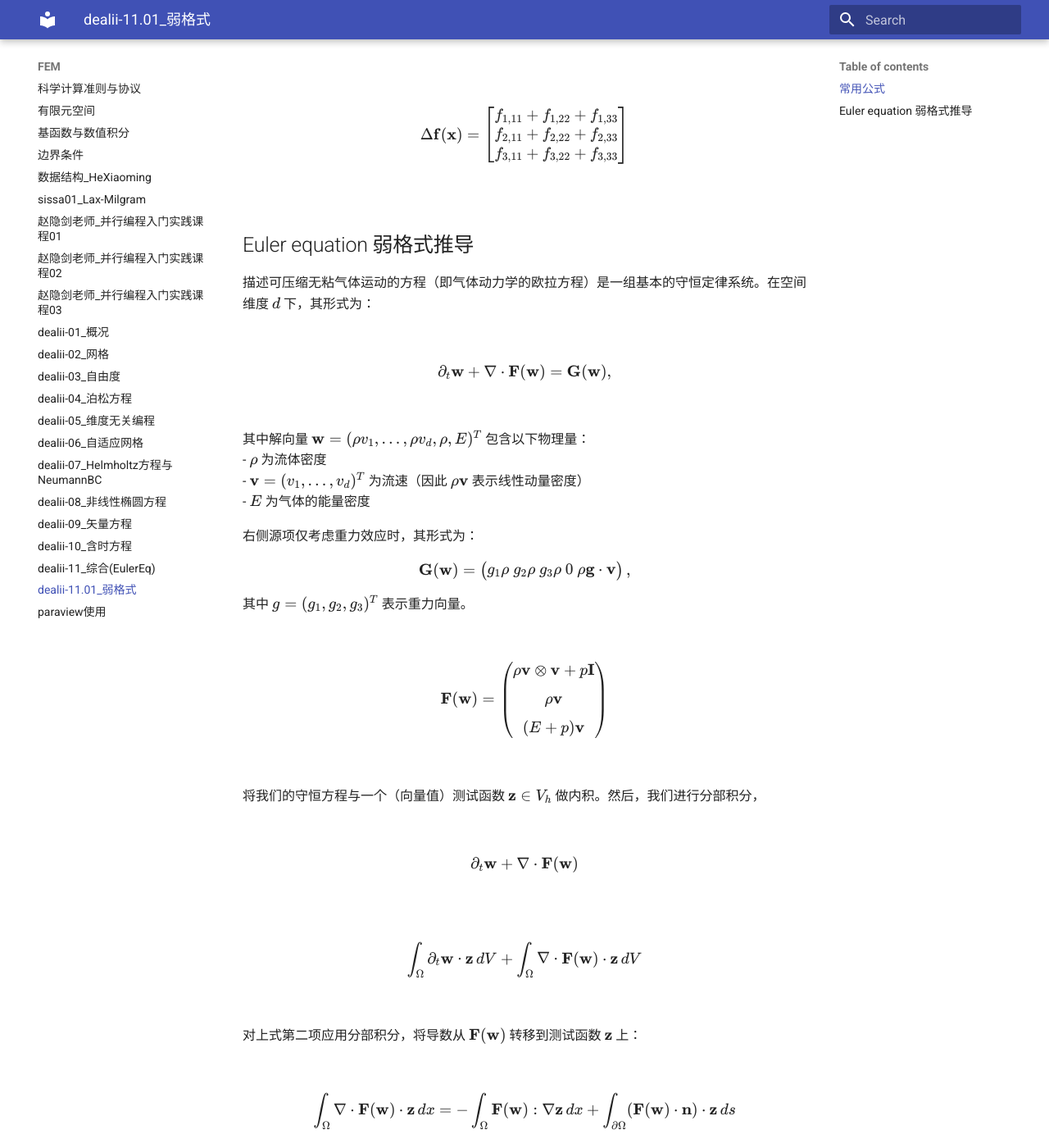
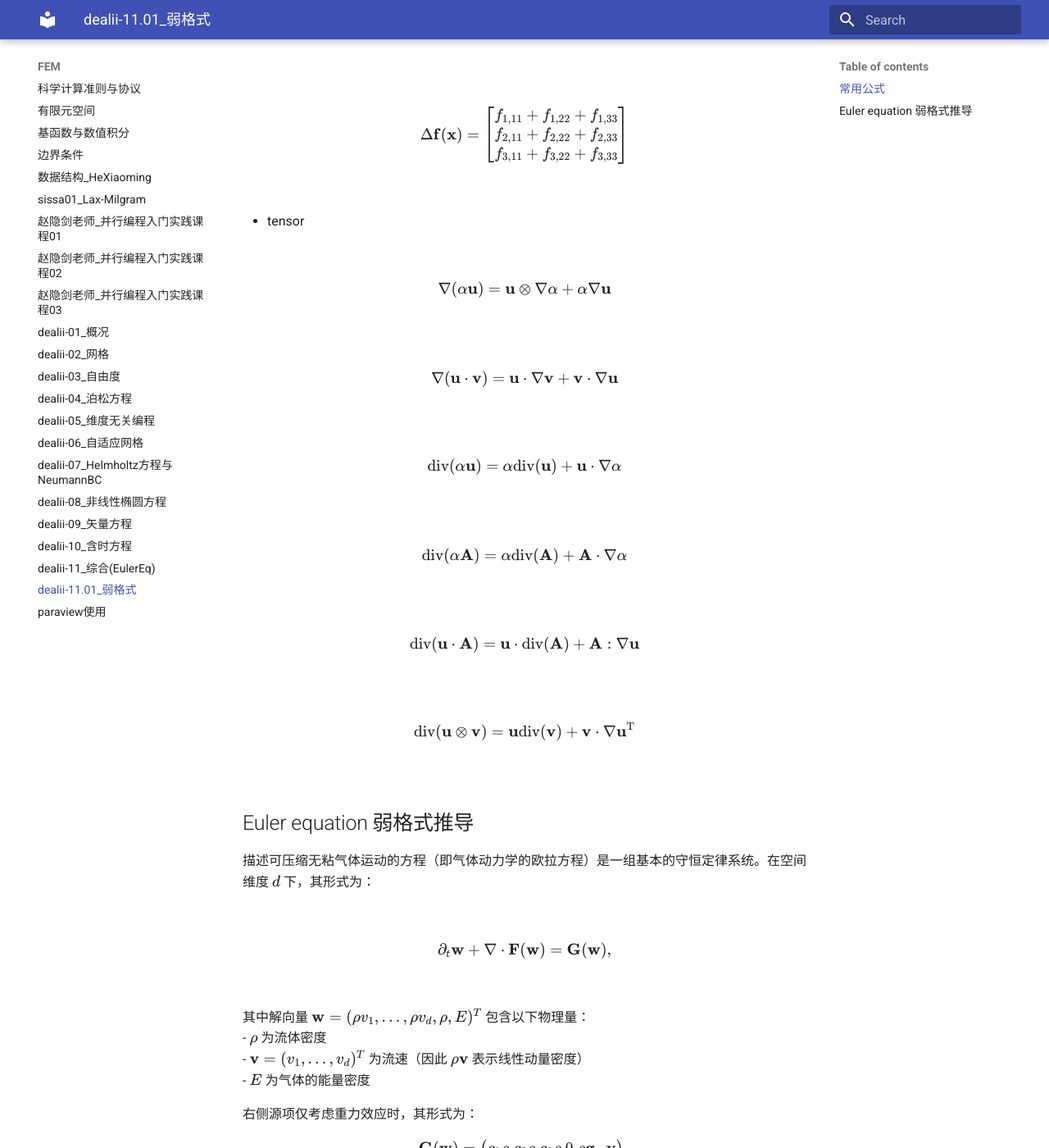
Before and after one commit to ymma98/technotes, an MkDocs documentation site: the page built from docs/FEM/dealii-11.01_弱格式.md, in a window 1280 px wide and 1400 px high, scrolled down 1708 px. Shown: the whole window at 82% size. Built offline with MkDocs 1.6.1 and Material for MkDocs 9.7.7, drawn with Linux system fonts in a browser that asks for light colours.

Commit message:
docs/FEM/dealii-11.01_弱格式.md updated from https://stackedit.cn/

```diff
--- a/docs/FEM/dealii-11.01_弱格式.md
+++ b/docs/FEM/dealii-11.01_弱格式.md
@@ -74,6 +74,31 @@ $$
 \end{bmatrix}
 $$
 
+* tensor
+
+$$
+\nabla (\alpha \mathbf{u}) = \mathbf{u} \otimes \nabla \alpha + \alpha \nabla \mathbf{u}
+$$
+
+$$
+\nabla (\mathbf{u} \cdot \mathbf{v}) = \mathbf{u} \cdot \nabla \mathbf{v} + \mathbf{v} \cdot \nabla \mathbf{u}
+$$
+
+$$
+\text{div} (\alpha \mathbf{u}) = \alpha \text{div}(\mathbf{u}) + \mathbf{u} \cdot \nabla \alpha
+$$
+
+$$
+\text{div} (\alpha \mathbf{A}) = \alpha \text{div}(\mathbf{A}) + \mathbf{A} \cdot \nabla \alpha
+$$
+
+$$
+\text{div} (\mathbf{u} \cdot \mathbf{A}) = \mathbf{u} \cdot \text{div}(\mathbf{A}) + \mathbf{A} : \nabla \mathbf{u}
+$$
+
+$$
+\text{div} (\mathbf{u} \otimes \mathbf{v}) = \mathbf{u} \text{div}(\mathbf{v}) + \mathbf{v} \cdot \nabla \mathbf{u}^{\text{T}}
+$$
 
 
 
```
Also changed, not shown: other parts of docs/FEM/dealii-11.01_弱格式.md (+3 -3 lines).
